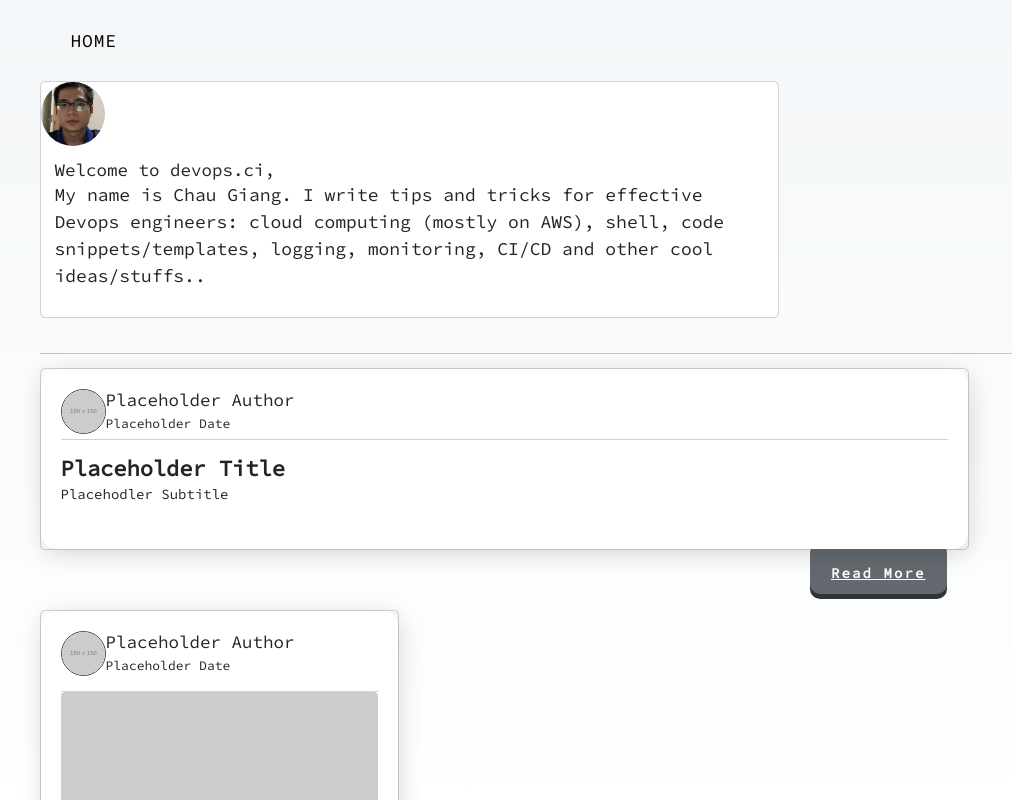
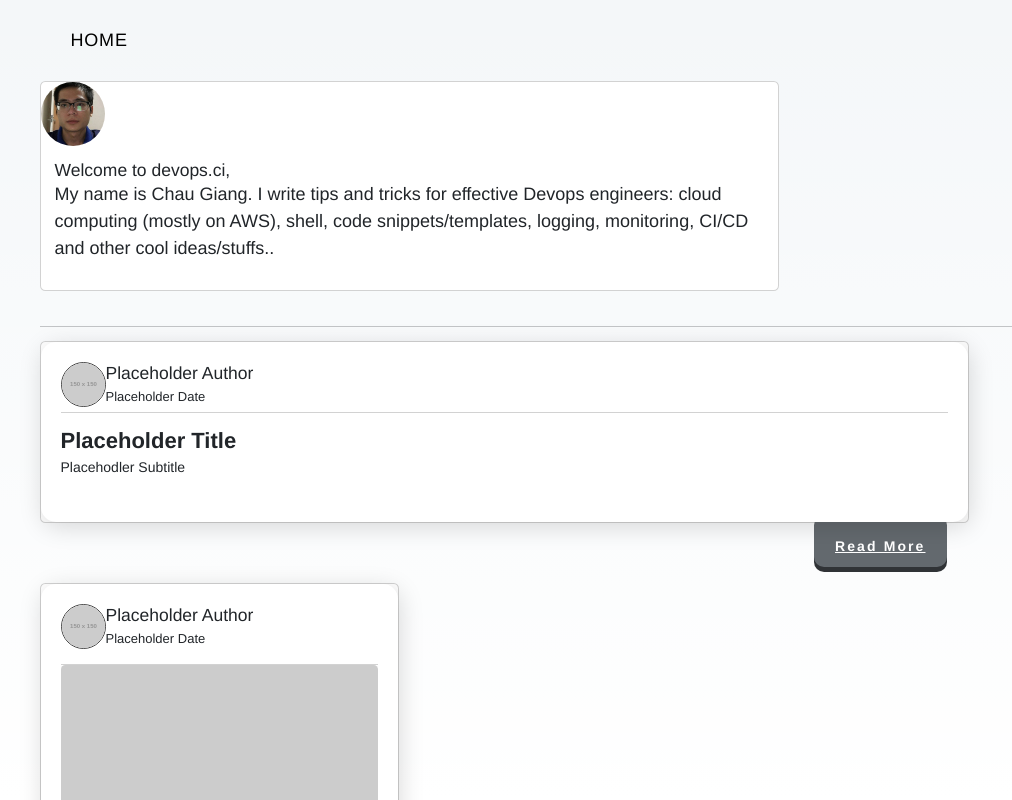
Before and after one commit to bugb/devops.ci, a Next.js app: page / in a window 1280 px wide. Shown: the whole page, without its empty margins (41-1053 px from the left). Built offline with nearby package versions, Linux system fonts and the light colour scheme.

Commit message:
app: use next font google instead of making network requests

```diff
--- a/pages/_document.js
+++ b/pages/_document.js
@@ -4,9 +4,6 @@ export default function Document() {
   return (
     <Html lang="en">
       <Head>
-        <link rel="preconnect" href="https://fonts.googleapis.com" />
-        <link rel="preconnect" href="https://fonts.gstatic.com" crossorigin />
-        <link href="https://fonts.googleapis.com/css2?family=Source+Code+Pro&display=swap" rel="stylesheet" />
       </Head>
       <body>
         <Main />
```
Also changed, not shown: pages/_app.js (+6 -1 lines).
